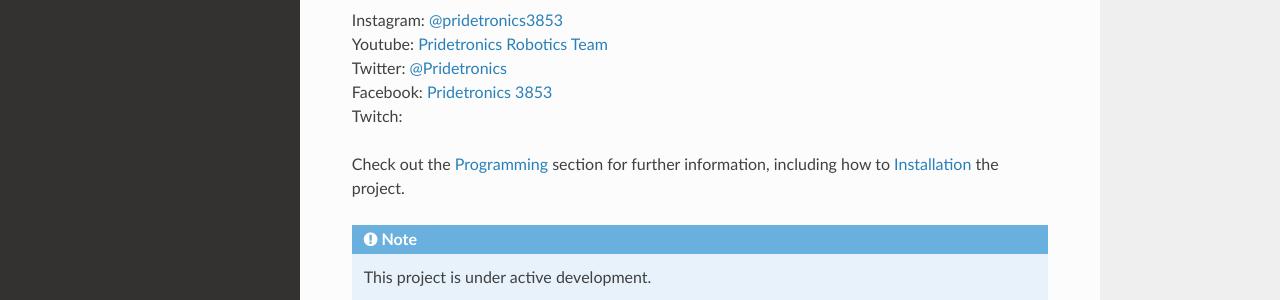
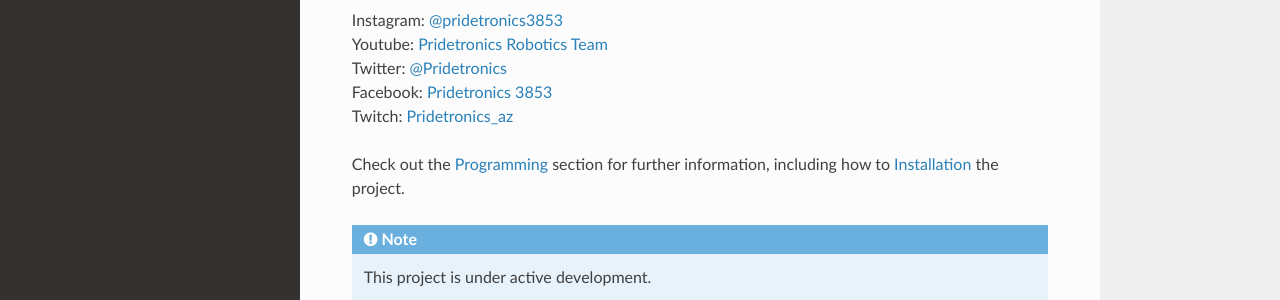
Before and after one commit to KaterinaDeeter/3853-Documentation, a Sphinx documentation site: the page built from docs/source/index.rst, in a window 1280 px wide and 962 px high. Shown: the part 247-547 px from the top of the window. Built offline with Sphinx 7.4.7 and the Read the Docs theme 2.0.0, drawn with Linux system fonts in a browser that asks for light colours.

Commit message:
Added Twitch Link

```diff
--- a/docs/source/index.rst
+++ b/docs/source/index.rst
@@ -10,7 +10,7 @@
 | Youtube: `Pridetronics Robotics Team <https://www.youtube.com/channel/UCOgZtTsdvrcrhVNaMPUulmQ/>`_
 | Twitter: `@Pridetronics <https://twitter.com/pridetronics?lang=en/>`_
 | Facebook: `Pridetronics 3853 <https://www.facebook.com/Pridetronics/>`_
-| Twitch:
+| Twitch: `Pridetronics_az <https://www.twitch.tv/pridetronics_az/>`_
 
 Check out the :doc:`usage` section for further information, including
 how to :ref:`installation` the project.
```
